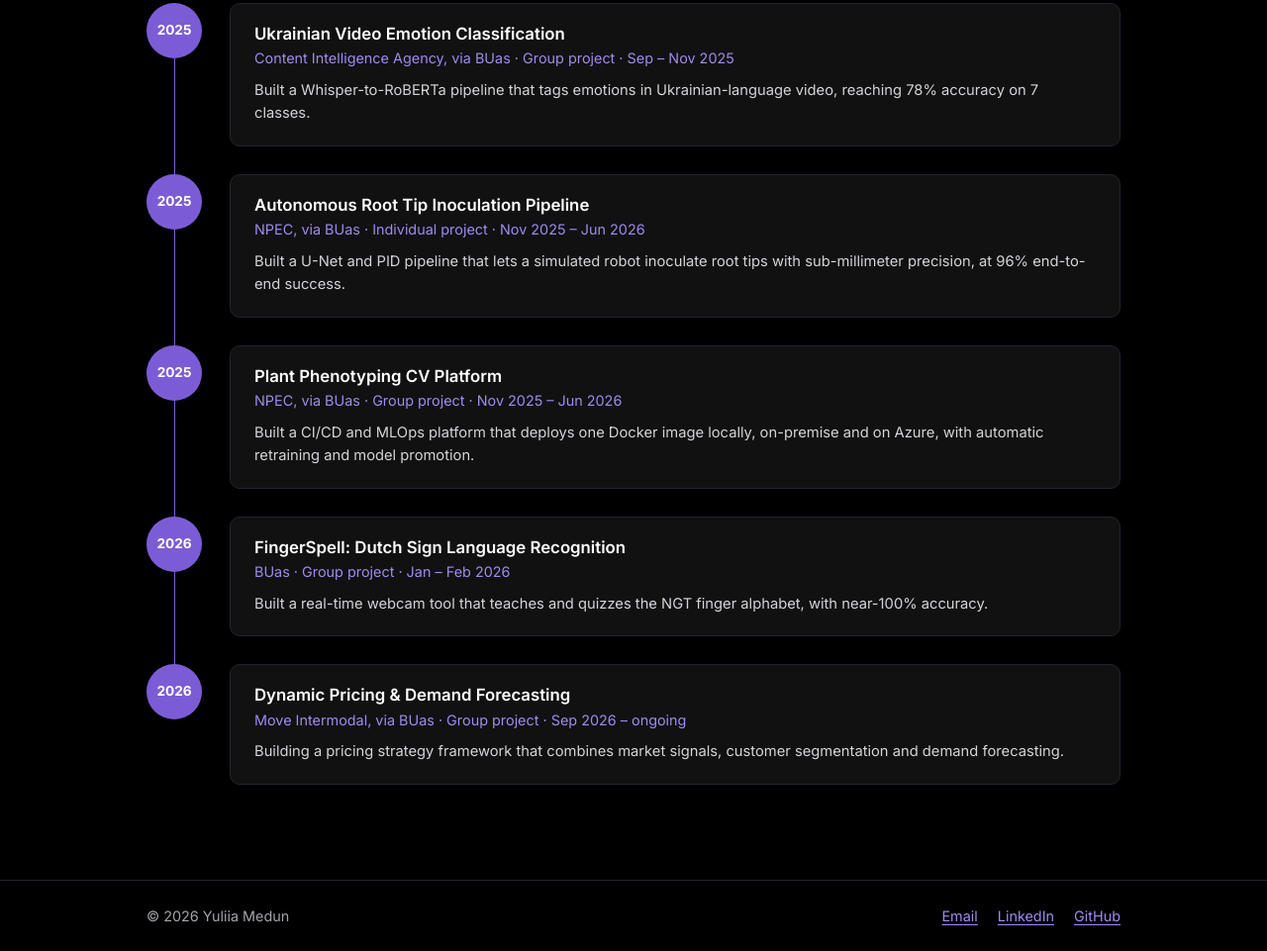
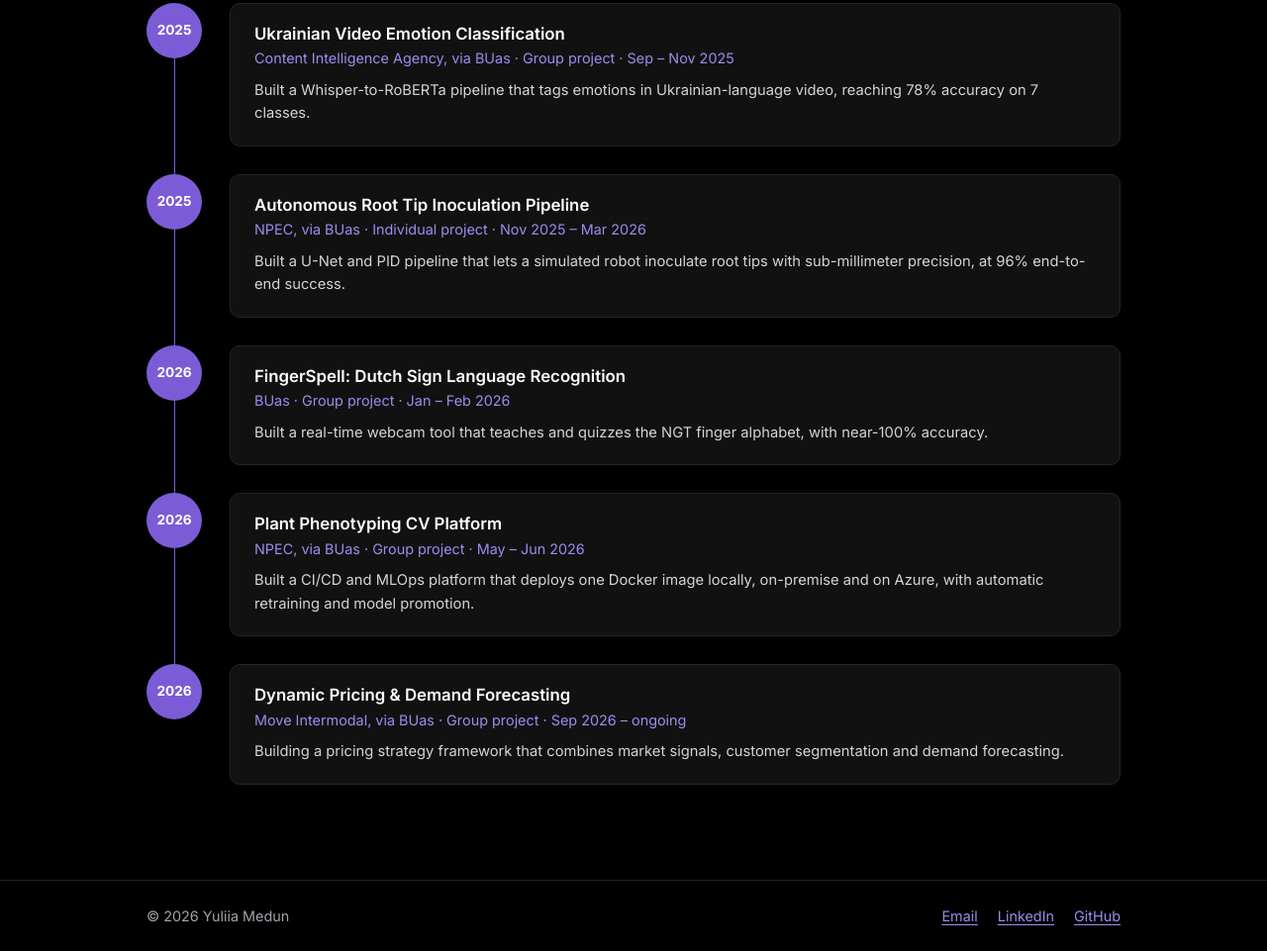
Before and after one commit to yuliiamedun/yuliiamedun.github.io, a plain HTML site: page about.html in a window 1280 px wide. Shown: the part 1335-2296 px from the top of the page at 99% size. Drawn offline with Linux system fonts and the light colour scheme.

Commit message:
projects update

```diff
--- a/about.html
+++ b/about.html
@@ -84,16 +84,8 @@
             <span class="year-badge" aria-hidden="true">2025</span>
             <article class="card">
               <h3>Autonomous Root Tip Inoculation Pipeline</h3>
-              <p class="subtitle"><span class="visually-hidden">2025, </span>NPEC, via BUas · Individual project · Nov 2025 – Jun 2026</p>
+              <p class="subtitle"><span class="visually-hidden">2025, </span>NPEC, via BUas · Individual project · Nov 2025 – Mar 2026</p>
               <p>Built a U-Net and PID pipeline that lets a simulated robot inoculate root tips with sub-millimeter precision, at 96% end-to-end success.</p>
-            </article>
-          </li>
-          <li class="timeline-item">
-            <span class="year-badge" aria-hidden="true">2025</span>
-            <article class="card">
-              <h3>Plant Phenotyping CV Platform</h3>
-              <p class="subtitle"><span class="visually-hidden">2025, </span>NPEC, via BUas · Group project · Nov 2025 – Jun 2026</p>
-              <p>Built a CI/CD and MLOps platform that deploys one Docker image locally, on-premise and on Azure, with automatic retraining and model promotion.</p>
             </article>
           </li>
           <li class="timeline-item">
@@ -102,6 +94,14 @@
               <h3>FingerSpell: Dutch Sign Language Recognition</h3>
               <p class="subtitle"><span class="visually-hidden">2026, </span>BUas · Group project · Jan – Feb 2026</p>
               <p>Built a real-time webcam tool that teaches and quizzes the NGT finger alphabet, with near-100% accuracy.</p>
+            </article>
+          </li>
+          <li class="timeline-item">
+            <span class="year-badge" aria-hidden="true">2026</span>
+            <article class="card">
+              <h3>Plant Phenotyping CV Platform</h3>
+              <p class="subtitle"><span class="visually-hidden">2026, </span>NPEC, via BUas · Group project · May – Jun 2026</p>
+              <p>Built a CI/CD and MLOps platform that deploys one Docker image locally, on-premise and on Azure, with automatic retraining and model promotion.</p>
             </article>
           </li>
           <li class="timeline-item">
```
Also changed, not shown: projects.html (+2 -4 lines).
